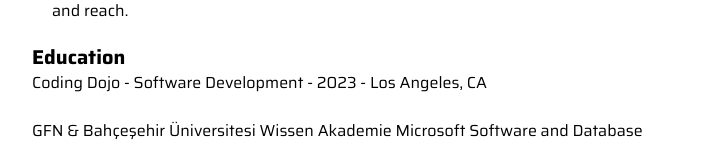
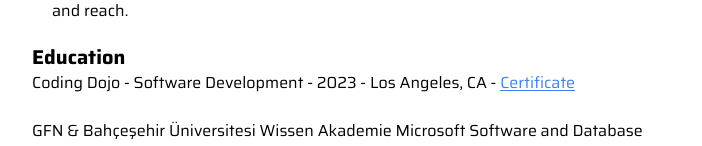
Before and after one commit to yusufkarakaya/yusufkarakaya-nextjs, a Next.js app: page / in a window 1280 px wide. Shown: the part 795-941 px from the top of the page, without its empty margins (288-990 px from the left). Built offline with nearby package versions, Linux system fonts and the light colour scheme.

Commit message:
added certificate

```diff
--- a/app/page.tsx
+++ b/app/page.tsx
@@ -1,9 +1,10 @@
+import Link from 'next/link'
 import Image from 'next/image'
 import Navbar from '@/app/navbar/page'
 export default function Home() {
   return (
     <>
-      <main className="flex justify-center">
+      <main className="flex justify-center pb-10">
         <div className="w-11/12 md:w-10/12 lg:w-8/12 xl:w-6/12 2xl:w-5/12 mt-10 md:mt-20">
           <div className="justify-center">
             <Navbar />
@@ -83,7 +84,14 @@
             <div className="mt-5">
               <h2 className="text-lg md:text-xl font-bold">Education</h2>
               <p className="text-sm md:text-base">
-                Coding Dojo - Software Development - 2023 - Los Angeles, CA
+                Coding Dojo - Software Development - 2023 - Los Angeles, CA -{' '}
+                <a
+                  href="https://app.diplomasafe.com/en-US/diploma/dbe6d0954f986cbe000af70fcc6fdb901a11b2280/"
+                  target="_blank"
+                  className="text-blue-500 underline underline-offset-2"
+                >
+                  Certificate
+                </a>
               </p>
               <br />
               <p className="text-sm md:text-base">
```
Also changed, not shown: package.json (+5 -4 lines), 1 other file (tests, documents, lock files or other folders).
